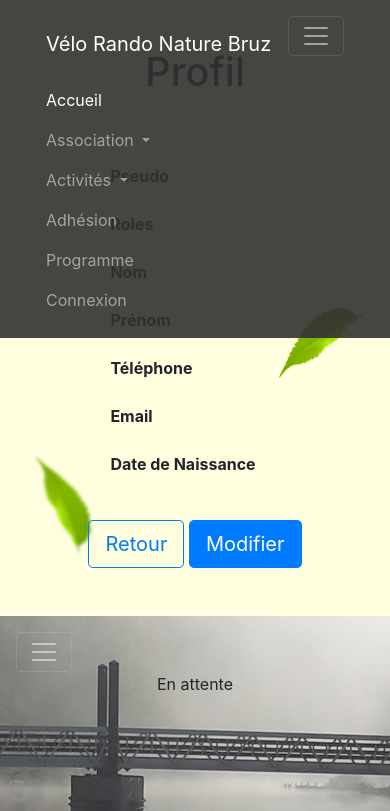
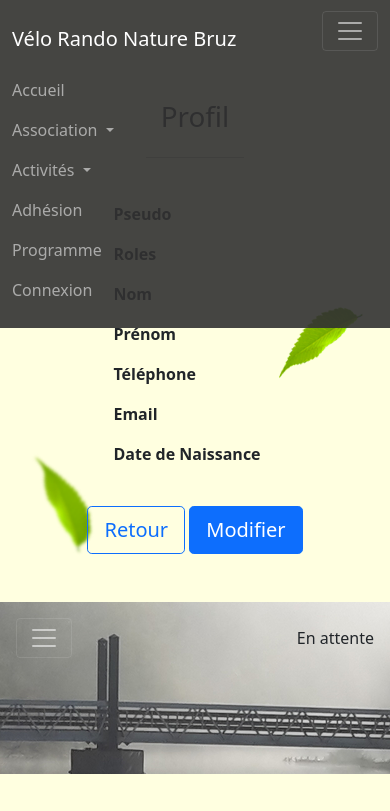
Before and after one commit to Replay-Action/Rando-Nature, a Symfony app: template templates/user/show.html.twig in a window 390 px wide, after a click that opens the changed part; the page is wider, and only the part inside the window is pictured. Shown: the top 811 px of that part. Run offline with Twig, Linux system fonts and the light colour scheme; the template is opened without the code that fills it, so the values that code supplies are empty; some libraries are stand-ins or nearby versions.

Commit message:
amélioration des pages modifier profil et profil changement de bootstrap correction du button accueil de la nav bar et de qui somme nous du footer (current), correction du telephone dans le formulaire afin qu'il prenne bien les 0 (TelType)

```diff
--- a/public/css/style.css
+++ b/public/css/style.css
@@ -637,16 +637,28 @@
 /**
 Partie Profil
  */
+.title-modifier-profil{
+    margin-top: 200px;
+    display: flex;
+    justify-content: center;
+}
+.th-modifier-profil{
+    color: white;
+}
 .profil-fond-noir{
     background-color:rgba(49,49,49,0.7);
-    color: white;
     border-radius: 15px;
     border:solid 1px;
     justify-content: center;
     margin-top: 1%;
     margin-bottom: 1%;
 }
+.global-div-img-profil{
+    margin-top: 20px;
+}
+
 .global-profil-show{
+    margin-top: 100px;
     display: flex;
     flex-direction: row;
     justify-content: center;
@@ -666,6 +678,8 @@
 }
 
 .affichage-photo-profiledit{
+    display: flex;
+    justify-content: center;
     border-radius: 150px;
     -moz-border-radius: 150px;
     -webkit-border-radius: 150px;
@@ -674,6 +688,7 @@
 }
 
 .position-photo-show{
+
     flex-direction: row;
     display: flex;
     max-height: 325px;
--- a/src/Form/UserType.php
+++ b/src/Form/UserType.php
@@ -14,6 +14,7 @@
 use Symfony\Component\Form\Extension\Core\Type\IntegerType;
 use Symfony\Component\Form\Extension\Core\Type\PasswordType;
 use Symfony\Component\Form\Extension\Core\Type\RepeatedType;
+use Symfony\Component\Form\Extension\Core\Type\TelType;
 use Symfony\Component\Form\FormBuilderInterface;
 use Symfony\Component\OptionsResolver\OptionsResolver;
 use Symfony\Component\Form\Extension\Core\Type\ChoiceType;
@@ -54,7 +55,7 @@
             ])
             ->add('nom')
             ->add('prenom')
-            ->add('telephone', IntegerType::class,[
+            ->add('telephone', TelType::class,[
                 'required' => true])
             ->add('email')
             ->add('roles', ChoiceType::class, [
--- a/templates/base.html.twig
+++ b/templates/base.html.twig
@@ -12,9 +12,12 @@
 
     {# Block CSS - Bootstrap CSS, stylesheets #}
     {% block stylesheets %}{% endblock %}
-    <link rel="stylesheet" type="text/css"
+    <link href="https://cdn.jsdelivr.net/npm/bootstrap@5.0.1/dist/css/bootstrap.min.css"
+          rel="stylesheet" integrity="sha384-+0n0xVW2eSR5OomGNYDnhzAbDsOXxcvSN1TPprVMTNDbiYZCxYbOOl7+AMvyTG2x"
+          crossorigin="anonymous">
+    {#  <link rel="stylesheet" type="text/css"
           href="https://stackpath.bootstrapcdn.com/bootstrap/4.2.1/css/bootstrap.min.css">
-    {#  <link rel="stylesheet" href="https://unpkg.com/bootstrap-table@1.18.2/dist/bootstrap-table.min.css"> #}
+     <link rel="stylesheet" href="https://unpkg.com/bootstrap-table@1.18.2/dist/bootstrap-table.min.css"> #}
     <link rel="stylesheet" type="text/css" href="{{ asset('css/style.css') }}">
 </head>
 
--- a/templates/inc/nav.html.twig
+++ b/templates/inc/nav.html.twig
@@ -14,7 +14,7 @@
     <div class="collapse navbar-collapse" id="navbarTexto">
         <ul class="navbar-nav pt-3">
             <li class="nav-item active ">
-                <a class="nav-link" href="{{path('home1')}}">Accueil <span class="sr-only">(current)</span></a>
+                <a class="nav-link" href="{{path('home1')}}">Accueil</a>
             </li>
 
             {# éléments a menu déroulant #}
--- a/templates/inc/nav_footer.html.twig
+++ b/templates/inc/nav_footer.html.twig
@@ -54,7 +54,7 @@
         <div class=" box2 collapse navbar-collapse col-lg-4 col-sm-12 " id="navbarText"  >
             <ul class="navbar-nav center-text-footer col-lg-12 ">
                 <li class="nav-item ">
-                    <a class="color-black-text" href="{{path('presentation')}}">Qui sommes-nous ? <span class="sr-only">(current)</span></a>
+                    <a class="color-black-text" href="{{path('presentation')}}">Qui sommes-nous ? {# <span class="sr-only"></span> #}</a>
                 </li>
                 <li class="nav-item">
                     <a class="color-black-text" href="{{asset('documents/Mentions_legales.pdf')}}" target="_blank">Mentions légales</a>
--- a/templates/user/show.html.twig
+++ b/templates/user/show.html.twig
@@ -11,15 +11,18 @@
     #}
     <div class="row global-profil-show">
         {# titre #}
-    <div class=" col-lg-12 m-5 d-flex justify-content-center">
+    <div class=" col-lg-12 d-flex justify-content-center">
         <h1>Profil</h1>
+
     </div>
-
+        <div class="center-hr ">
+            <hr class="hr25-pourcent center">
+        </div>
     {# on boucle sur les photos pour l'afficher #}
-
-        <div class="position-photo-show col-lg-3 col-sm-12">
+<div class="row justify-content-center global-div-img-profil">
+        <div class="position-photo-show col-lg-3 col-sm-5">
             {% for photo in user.photos %}
-                <img src="{{ asset ('photo-profil/'~ photo.name) }}" class="img-fluid display:block affichage-photo-show"
+                <img src="{{ asset ('photo-profil/'~ photo.name) }}" class="img-fluid affichage-photo-show"
                      style="width: 30rem  ;height: 20rem; object-fit: cover">
             {% endfor %}
         </div>
@@ -68,6 +71,7 @@
         </table>
         </div>
     </div>
+    </div>
     <div class="mt-3 mb-5 text-center">
 
             {# si l'utilisateur est bien celui a qui appartien le profi #}
```
Also changed, not shown: templates/user/profiledit.html.twig (+11 -7 lines).
